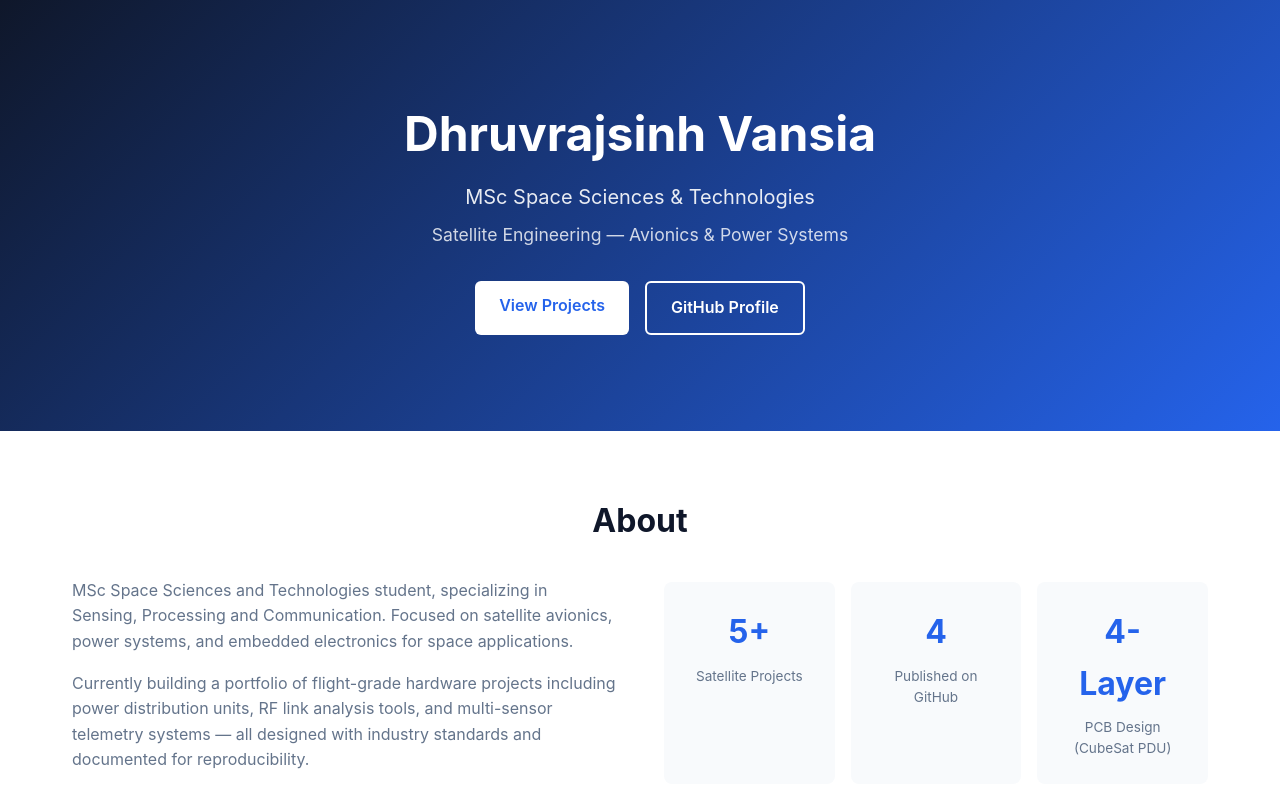
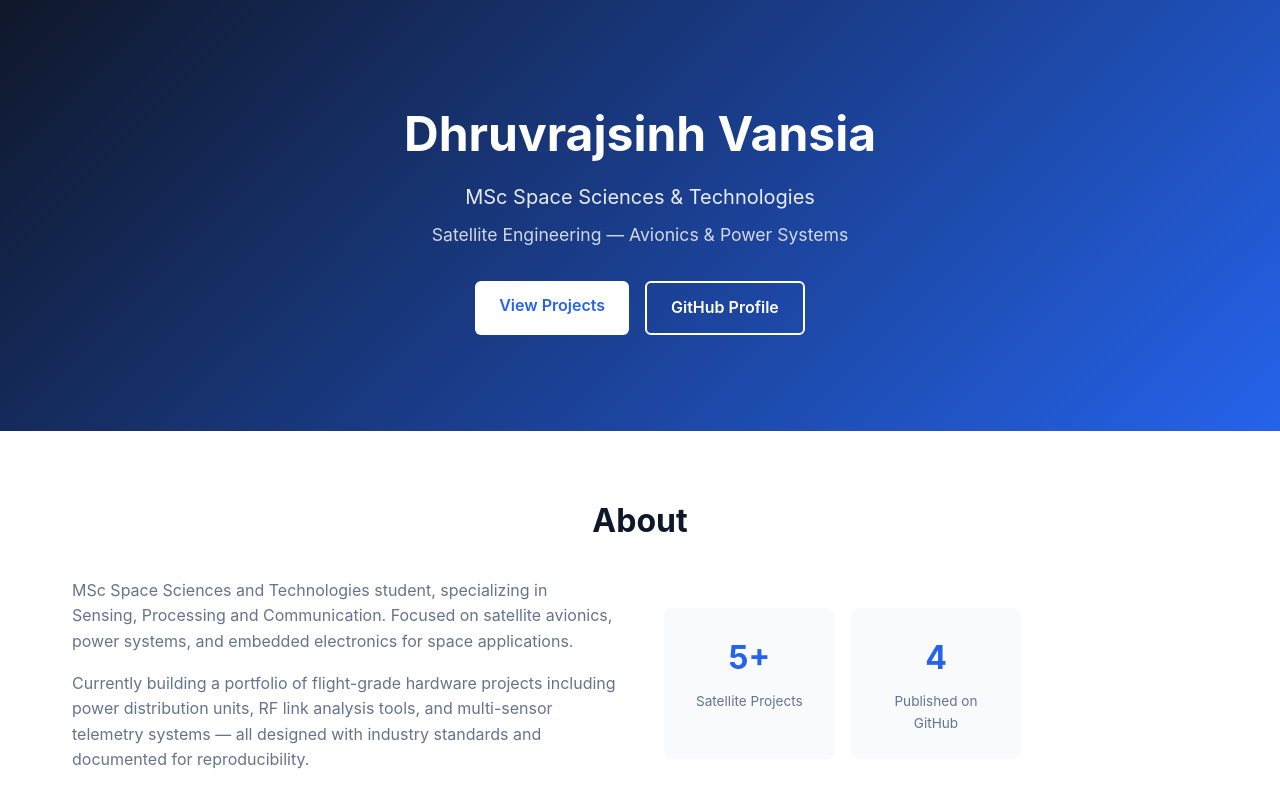
Before and after one commit to dvvansia/project-portfolio-, a plain HTML site: page index.html in a window 1280 px wide. Shown: the top 800 px of the page. Drawn offline with Linux system fonts and the light colour scheme.

Commit message:
Remove: 4-Layer PCB stat, keeping only Satellite Projects and GitHub Published stats

```diff
--- a/index.html
+++ b/index.html
@@ -38,10 +38,6 @@
                     <div class="stat">
                         <span class="stat-number">4</span>
                         <span class="stat-label">Published on GitHub</span>
-                    </div>
-                    <div class="stat">
-                        <span class="stat-number">4-Layer</span>
-                        <span class="stat-label">PCB Design (CubeSat PDU)</span>
                     </div>
                 </div>
             </div>
```
